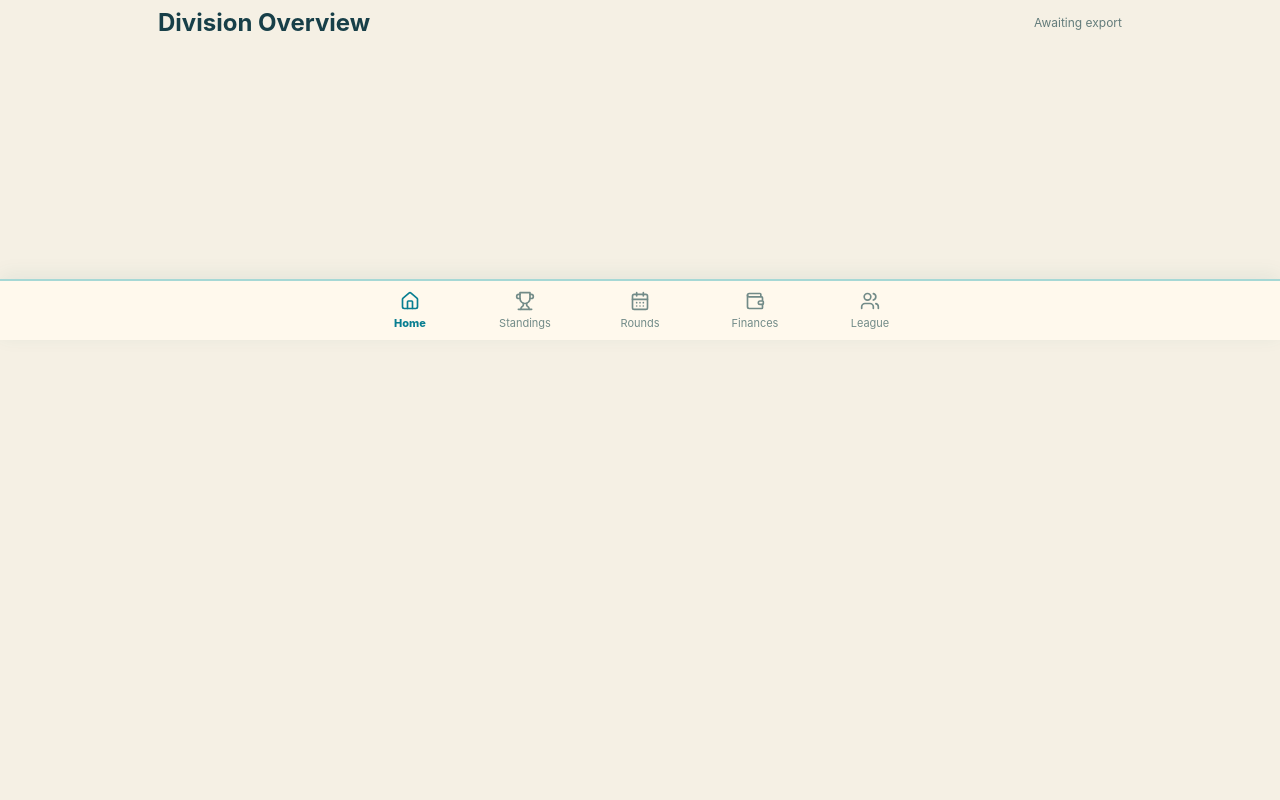
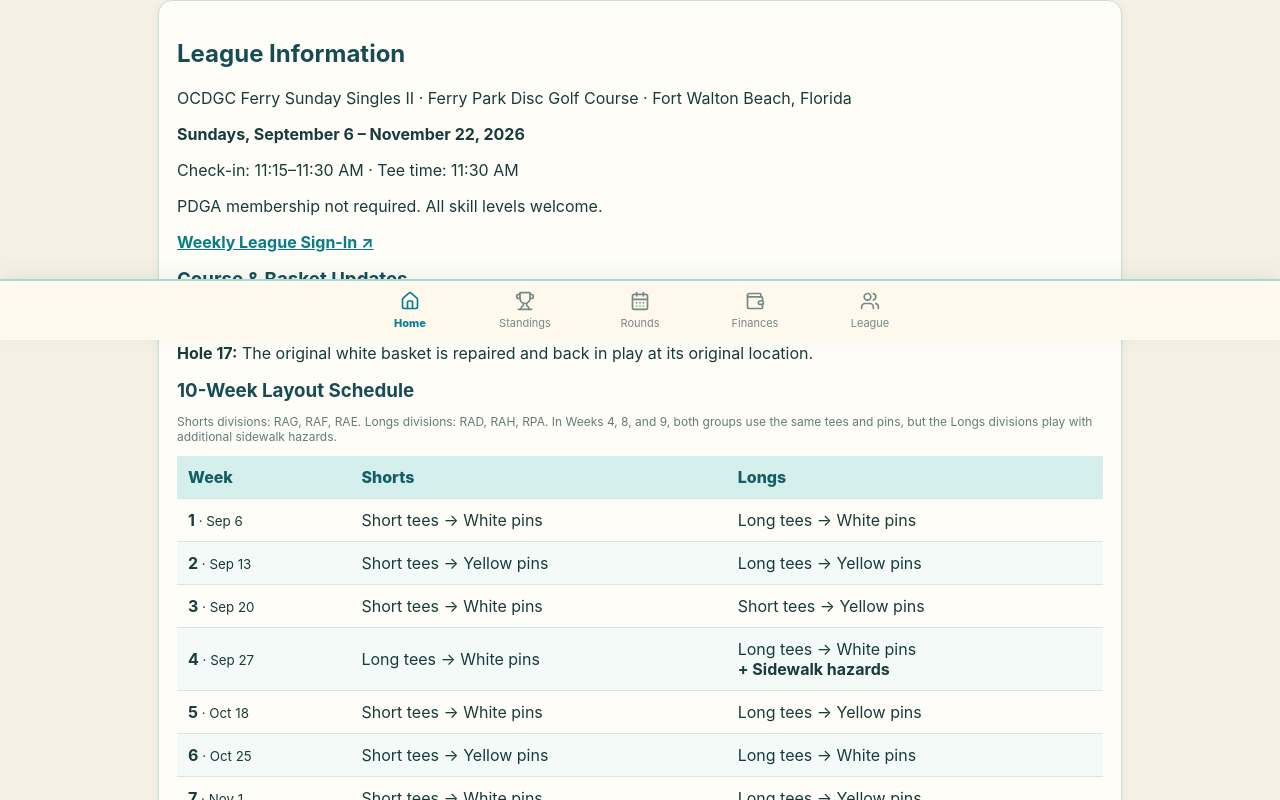
Before and after one commit to eashotts/ocdgc-league-hub, a React (Vite) app: page / in a window 1280 px wide. Shown: the part 460-1260 px from the top of the page. Before the commit the page ends 800 px from the top, so only its background shows below. Built offline with nearby package versions, Linux system fonts and the light colour scheme.

Commit message:
Show complete league information on Home in place of division overview; retain League tab for review

```diff
--- a/src/main.tsx
+++ b/src/main.tsx
@@ -305,79 +305,113 @@ function App() {
         )}
 
         {tab === 'Home' && (
-          <>
-            <div className="sectionTitle">
-              <h2>Division Overview</h2>
-              <span>
-                {data?.updatedAt
-                  ? `Exported ${new Date(
-                      data.updatedAt
-                    ).toLocaleString()}`
-                  : 'Awaiting export'}
-              </span>
+          <section className="card">
+            <h2>League Information</h2>
+
+            <p>
+              OCDGC Ferry Sunday Singles II ·
+              Ferry Park Disc Golf Course ·
+              Fort Walton Beach, Florida
+            </p>
+
+            <p>
+              <b>
+                Sundays, September 6 – November 22, 2026
+              </b>
+            </p>
+
+            <p>
+              Check-in: 11:15–11:30 AM ·
+              Tee time: 11:30 AM
+            </p>
+
+            <p>
+              PDGA membership not required.
+              All skill levels welcome.
+            </p>
+
+            <p>
+              <a
+                href="https://forms.gle/xToUSkTCjQaai8Uc9"
+                target="_blank"
+                rel="noreferrer"
+              >
+                <b>Weekly League Sign-In ↗</b>
+              </a>
+            </p>
+
+            <h3>Course & Basket Updates</h3>
+
+            <p>
+              <b>Hole 8:</b> A temporary basket
+              is in use, with its location changing
+              from week to week. Confirm its
+              placement before playing.
+            </p>
+
+            <p>
+              <b>Hole 17:</b> The original white
+              basket is repaired and back in play
+              at its original location.
+            </p>
+
+            <h3>10-Week Layout Schedule</h3>
+
+            <p className="muted">
+              Shorts divisions: RAG, RAF, RAE.
+              Longs divisions: RAD, RAH, RPA.
+              In Weeks 4, 8, and 9, both groups
+              use the same tees and pins, but
+              the Longs divisions play with
+              additional sidewalk hazards.
+            </p>
+
+            <div className="overflow">
+              <table>
+                <thead>
+                  <tr>
+                    <th>Week</th>
+                    <th>Shorts</th>
+                    <th>Longs</th>
+                  </tr>
+                </thead>
+
+                <tbody>
+                  {weeklyLayouts.map((w, i) => (
+                    <tr key={i}>
+                      <td>
+                        <b>{i + 1}</b>
+                        <small> · {w.date}</small>
+                      </td>
+
+                      <td>{w.short}</td>
+
+                      <td>
+                        {w.long}
+                        {w.hazards && (
+                          <div>
+                            <b>+ Sidewalk hazards</b>
+                          </div>
+                        )}
+                      </td>
+                    </tr>
+                  ))}
+                </tbody>
+              </table>
             </div>
 
-            <div className="cards">
-              {divisions.map(d => {
-                const top = d.players.reduce<Player | null>(
-                  (best, p) =>
-                    !best ||
-                    Number(p.highest) > Number(best.highest)
-                      ? p
-                      : best,
-                  null
-                );
-
-                return (
-                  <button
-                    className="card divisionCard"
-                    key={d.name}
-                    onClick={() => {
-                      setDivision(d.name.split(' ')[0]);
-                      setTab('Standings');
-                    }}
-                  >
-                    <div className="between">
-                      <h3>{d.name}</h3>
-                      <span className="chip">
-                        {d.players.length} players
-                      </span>
-                    </div>
-
-                    <div className="between">
-                      <span>Division pot</span>
-                      <b>{d.pot}</b>
-                    </div>
-
-                    <div className="between">
-                      <span>Projected paid spots</span>
-                      <b>{d.paidSpots}</b>
-                    </div>
-
-                    <div className="between">
-                      <span>Payout qualified</span>
-                      <b>
-                        {d.players.filter(
-                          p =>
-                            p.qualified.toUpperCase() ===
-                            'YES'
-                        ).length}
-                      </b>
-                    </div>
-
-                    <div className="between">
-                      <span>Highest rated round</span>
-                      <b>
-                        {top && Number(top.highest) > 0
-                          ? `${top.highest} · ${top.name}`
-                          : '—'}
-                      </b>
-                    </div>
-                  </button>
-                );
-              })}
-            </div>
-          </>
+            <p>
+              <a
+                href={`https://www.pdga.com/tour/event/${
+                  data?.eventId || '107753'
+                }`}
+                target="_blank"
+                rel="noreferrer"
+              >
+                Official PDGA event details ↗
+              </a>
+            </p>
+          </section>
         )}
 
         {tab === 'Standings' && (
```
